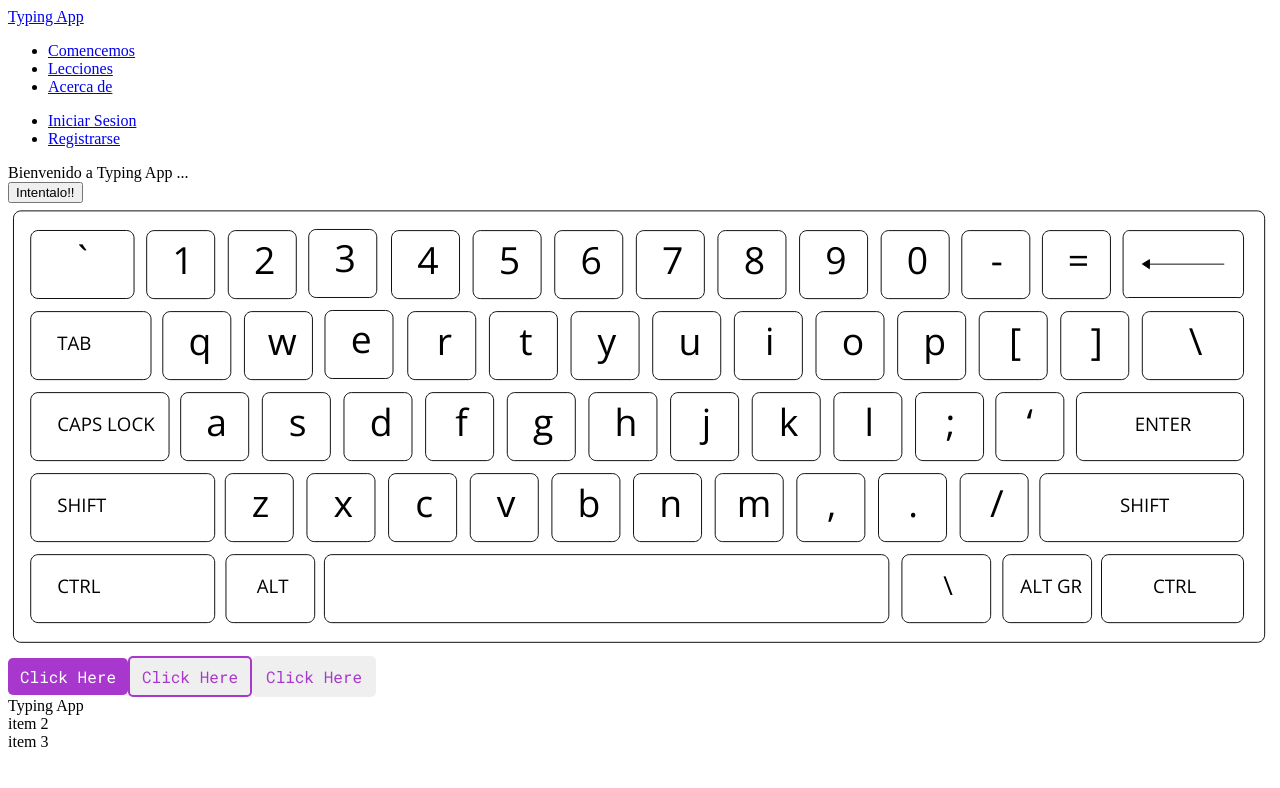
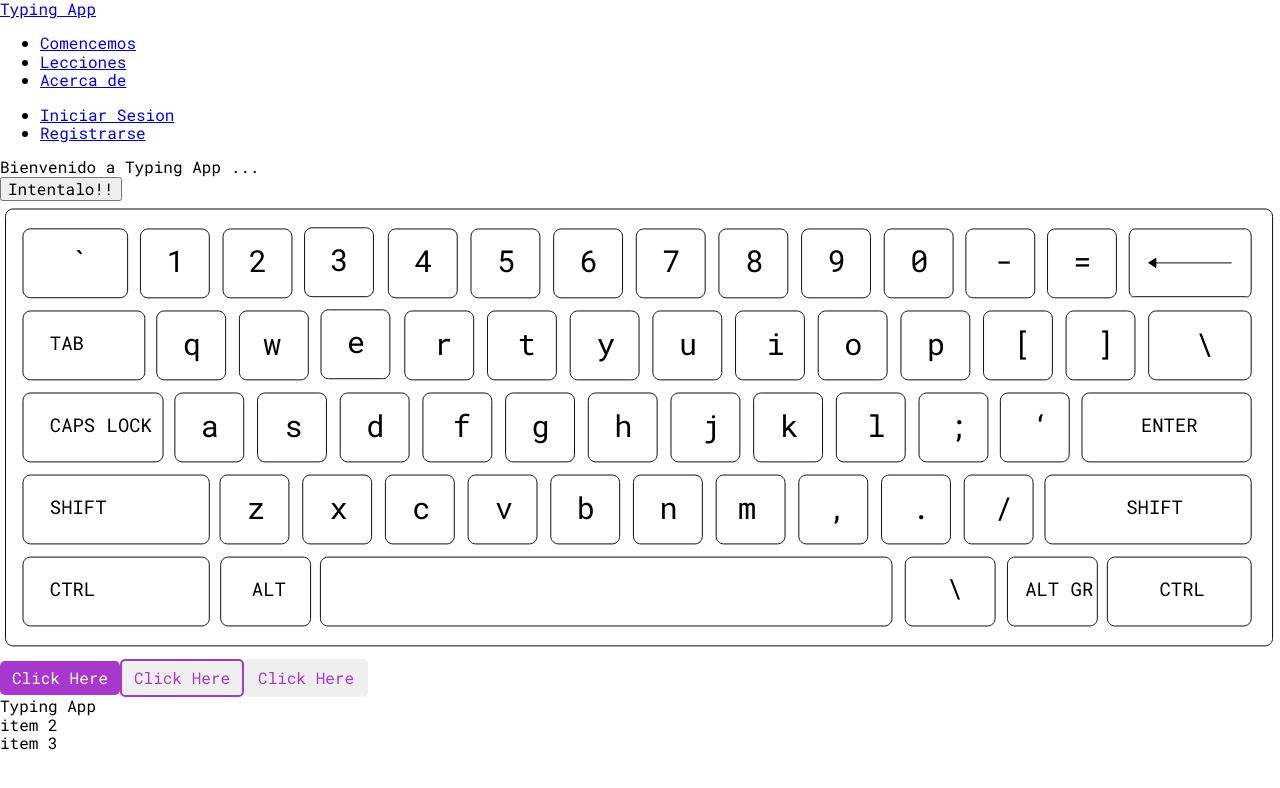
Before and after one commit to DanyGuerra/app-typing, a React (Create React App) app: page / in a window 1280 px wide. Shown: the top 788 px of the page. Built offline with nearby package versions, Linux system fonts and the light colour scheme.

Commit message:
Adding global styles

```diff
--- a/package.json
+++ b/package.json
@@ -7,6 +7,7 @@
     "@testing-library/react": "^12.1.2",
     "@testing-library/user-event": "^13.5.0",
     "gsap": "^3.9.1",
+    "polished": "^4.1.4",
     "react": "^17.0.2",
     "react-dom": "^17.0.2",
     "react-scripts": "5.0.0",
--- a/src/components/App.js
+++ b/src/components/App.js
@@ -3,12 +3,14 @@
 import Header from "./Header";
 import Footer from "./Footer";
 import PrimaryButton, { SecondaryButton, TertiaryButton } from "./Buttons";
+import { GlobalStyle } from "../utils";
 
 function App() {
   const [welTextFinished, setWelTextFinished] = React.useState(false);
 
   return (
     <>
+      <GlobalStyle />
       <Header />
       <TypingPlay
         welTextFinished={welTextFinished}
--- a/src/components/Keyboard.js
+++ b/src/components/Keyboard.js
@@ -1,4 +1,5 @@
 import React from "react";
+import { defaultTheme, typeScale } from "../utils";
 // import { gsap } from "gsap";
 
 function Keyboard({
@@ -36,16 +37,16 @@
           <style>
             {`
             .st0{fill:none;stroke:#000000;stroke-width:0.25;stroke-miterlimit:10;}
-            .st1{font-family:'Open Sans';}
-            .st2{font-size:10px;}
+            .st1{font-family:'Roboto Mono';}
+            .st2{font-size:8px;}
             .st3{stroke:#000000;stroke-width:0.25;stroke-miterlimit:10;}
             .st4{font-size:5px;}
             .st5{font-size:7px;}
             .key-active{
-              fill:${colorKeyActived};
+              fill:${defaultTheme.primaryColor};
             }
             .text-active{
-              fill:${colorTextActived};
+              fill:${defaultTheme.textColor};
             }
           `}
           </style>
--- a/src/components/TypingPlay.js
+++ b/src/components/TypingPlay.js
@@ -324,8 +324,6 @@
         setActualText={setActualText}
       />
       <Keyboard
-        colorKeyActived={"#ee0b90"}
-        colorTextActived={"#fffbfe"}
         setActualKey={setActualKey}
         actualKey={actualKey}
         actualText={actualText}
--- /dev/null
+++ b/src/utils/Global.js
@@ -0,0 +1,25 @@
+import { createGlobalStyle } from "styled-components";
+import { primaryFont } from "./typography";
+import { normalize } from "polished";
+
+export const GlobalStyle = createGlobalStyle`
+${normalize()}
+html {
+  box-sizing: border-box;
+  font-size: 16px;
+}
+*, *:before, *:after {
+  box-sizing: inherit;
+}
+body {
+  margin: 0;
+  font-family: ${primaryFont};
+  -webkit-font-smoothing: antialiased;
+  -moz-osx-font-smoothing: grayscale;
+}
+
+main {
+  width: 90%;
+  margin: 0 auto;
+}
+`;
--- a/src/utils/index.js
+++ b/src/utils/index.js
@@ -1,3 +1,4 @@
 export * from "./colors";
 export * from "./typography";
 export * from "./themes";
+export * from "./Global";
```
Also changed, not shown: 1 other file (tests, documents, lock files or other folders).
